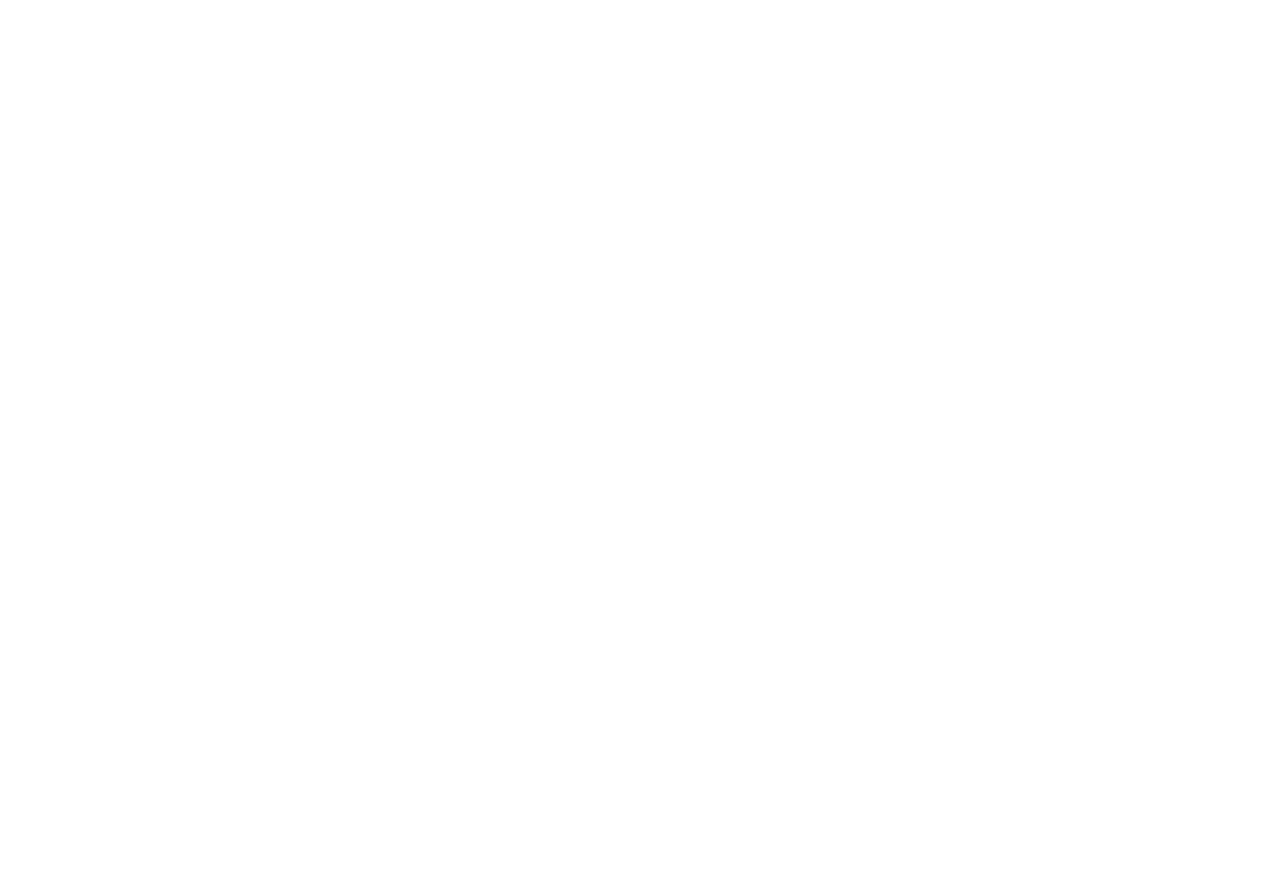
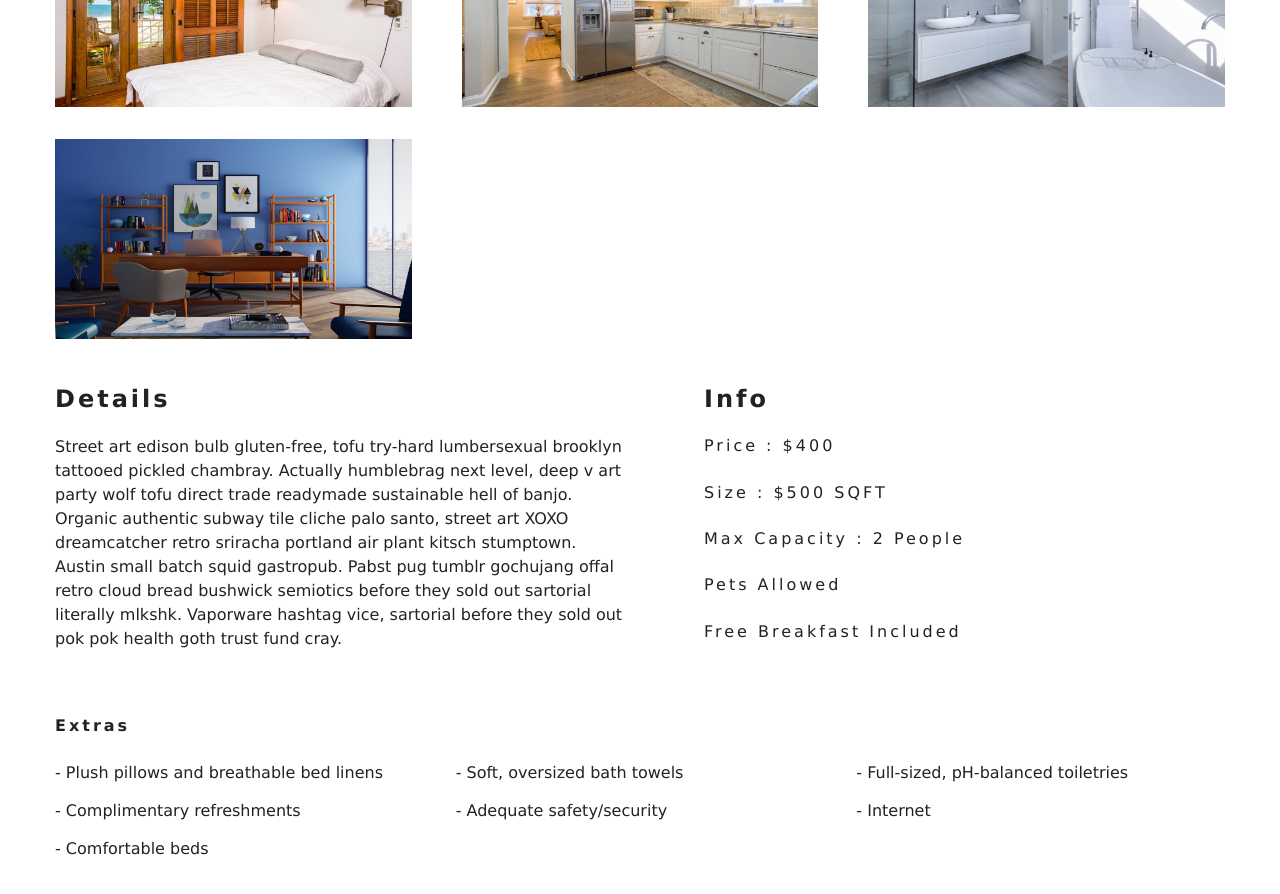
Before and after one commit to asher-miti/beach-resort, a React (Create React App) app: page /rooms/double-deluxe in a window 1280 px wide. Shown: the part 720-1614 px from the top of the page. Before the commit the page ends 800 px from the top, so only its background shows below. Built offline with nearby package versions, Linux system fonts and the light colour scheme.

Commit message:
added details for the room along with info, including price/size/capacity etc. As well as extras

```diff
--- a/src/pages/SingleRoom.js
+++ b/src/pages/SingleRoom.js
@@ -30,7 +30,10 @@ export default class SingleRoom extends Component {
     }
     const { name, description, capacity, size, price, extras, breakfast, pets, images } = room;
 
+    const [mainImg, ...defaultImg] = images;
+
     return (
+      <>
         <StyledHero img={images[0] || this.state.defaultBcg}>
           <Banner title={`${name} room`}>
             <Link to="/rooms" className="btn-primary">
@@ -38,6 +41,36 @@ export default class SingleRoom extends Component {
             </Link>
           </Banner>
         </StyledHero>
+        <section className="single-room">
+          <div className="single-room-images">
+            {images.map((item, index) => {
+              return <img key={index} src={item} alt={name} />;
+            })}
+          </div>
+          <div className="single-room-info">
+            <article className="desc">
+              <h3>details</h3>
+              <p>{description}</p>
+            </article>
+            <article className="info">
+              <h3>info</h3>
+              <h6>price : ${price}</h6>
+              <h6>size : ${size} SQFT</h6>
+              <h6>max capacity : {capacity > 1 ? `${capacity} people` : `${capacity} person`}</h6>
+              <h6>{pets ? "pets allowed" : "no pets allowed"}</h6>
+              <h6>{breakfast && "free breakfast included"}</h6>
+            </article>
+          </div>
+        </section>
+        <section className="room-extras">
+          <h6>extras</h6>
+          <ul className="extras">
+            {extras.map((item, index) => {
+              return <li key={index}>- {item}</li>;
+            })}
+          </ul>
+        </section>
+      </>
     );
   }
 }
```
Lines whose indentation alone changed are shown as unchanged.
